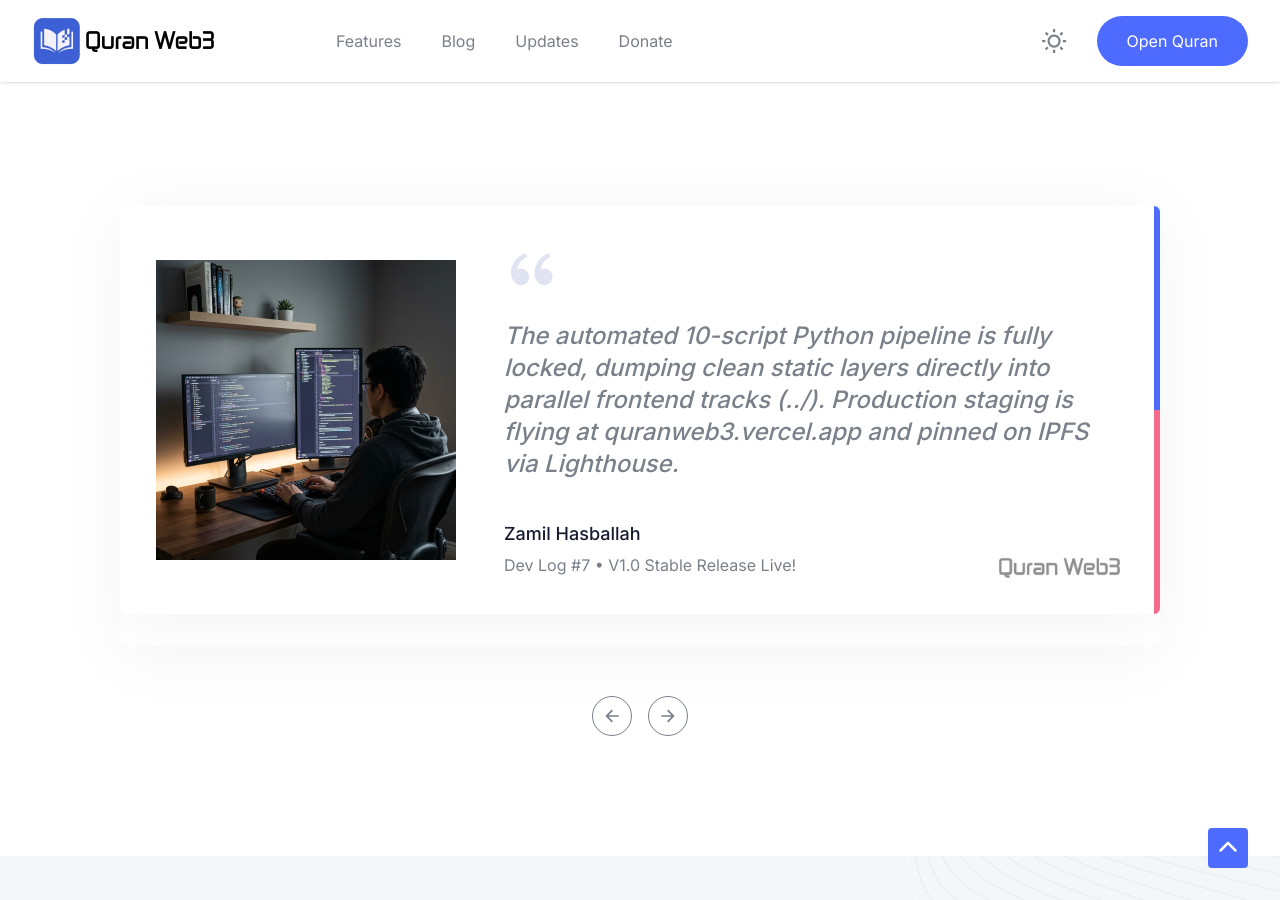
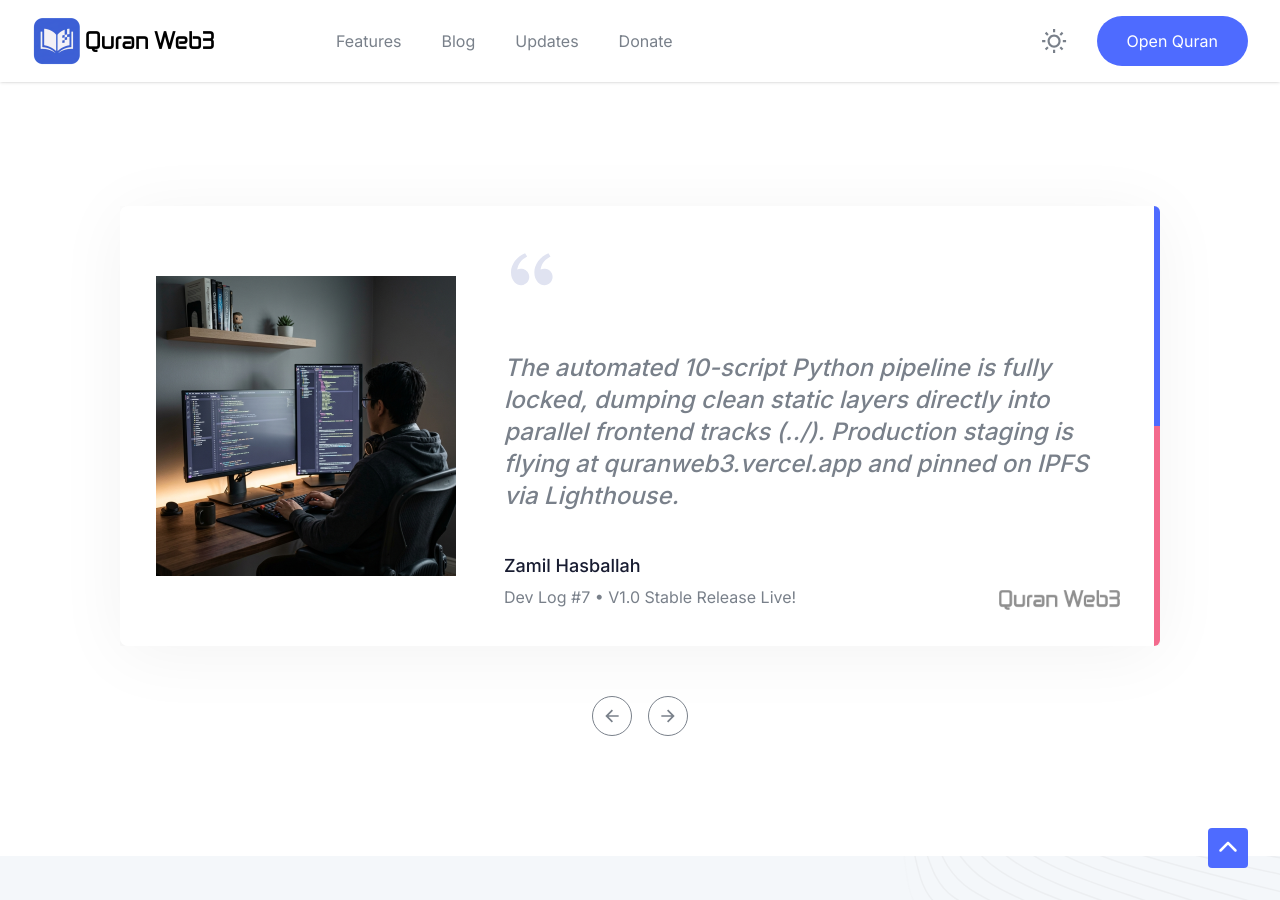
Before and after one commit to quran-web3/quran-web3.github.io, a Jekyll site: the page built from index.html, in a window 1280 px wide and 900 px high, scrolled down 4790 px. Built offline with Jekyll 4.4.1, drawn with Linux system fonts in a browser that asks for light colours.

Commit message:
Update home.html

```diff
--- a/_layouts/home.html
+++ b/_layouts/home.html
@@ -330,7 +330,7 @@
                       <img class="bf" src="{{ '/images/testimonial.png' | relative_url }}" alt="Zamil Hasballah" />
                       <div>
                         <img src="{{ '/images/icon-quote.svg' | relative_url }}" alt="Quote" />
-                        <p class="ek ik xj _p kc fb">
+                        <p class="ek ik xj _p kc fb"><br>
                           The automated 10-script Python pipeline is fully locked, dumping clean static layers directly into parallel frontend tracks (../). Production staging is flying at quranweb3.vercel.app and pinned on IPFS via Lighthouse.
                         </p>
                         <div class="tc yf vf">
@@ -399,7 +399,7 @@
                       <img class="bf" src="{{ '/images/testimonial.png' | relative_url }}" alt="Zamil Hasballah" />
                       <div>
                         <img src="{{ '/images/icon-quote.svg' | relative_url }}" alt="Quote" />
-                        <p class="ek ik xj _p kc fb">
+                        <p class="ek ik xj _p kc fb"><br>
                           Encountered massive browser memory leak crashes when streaming raw Base64 audio strings directly. Rewrote the handler to dynamically translate arrays into local binary memory Blobs (URL.createObjectURL).
                         </p>
                         <div class="tc yf vf">
```
